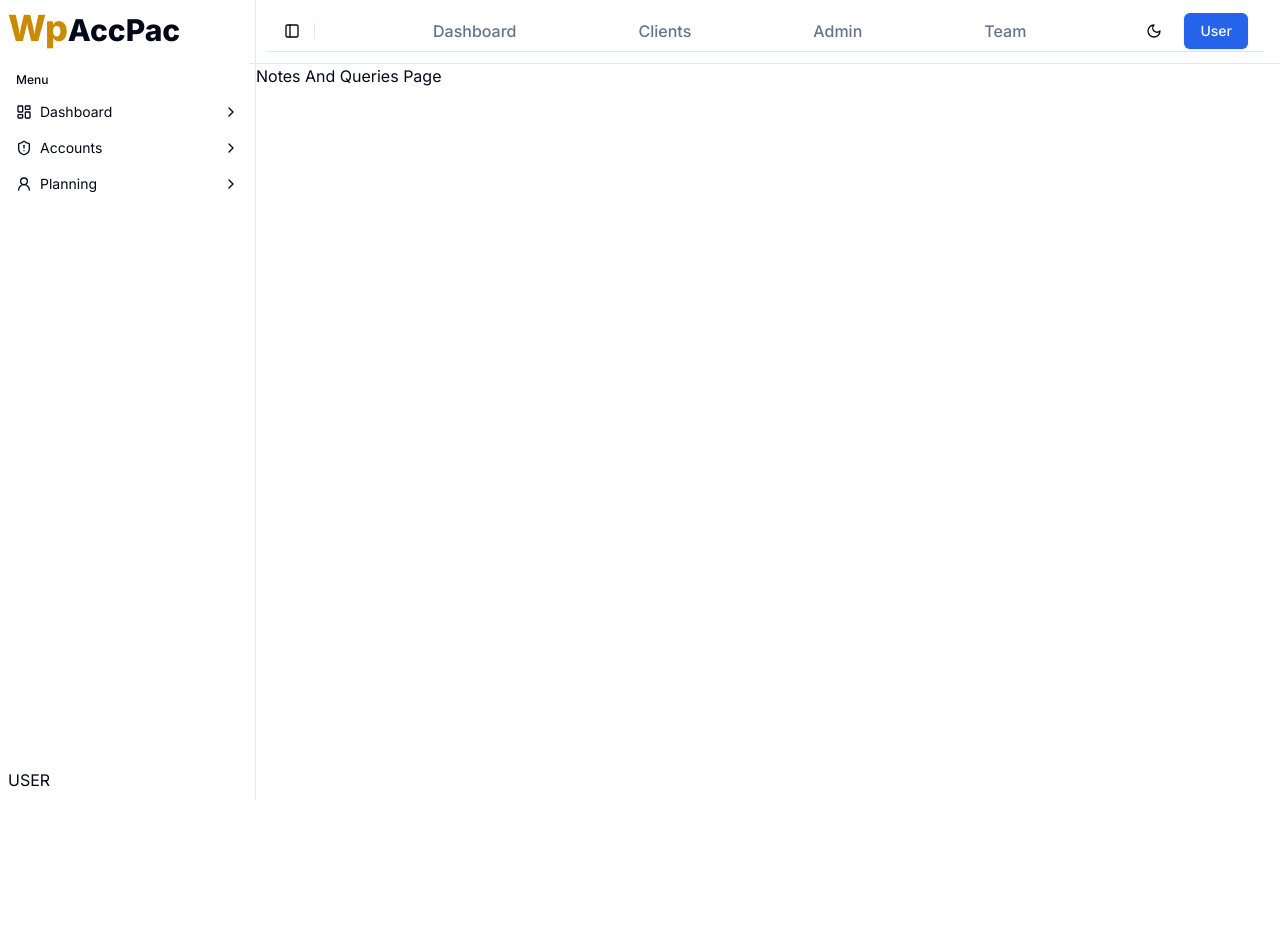
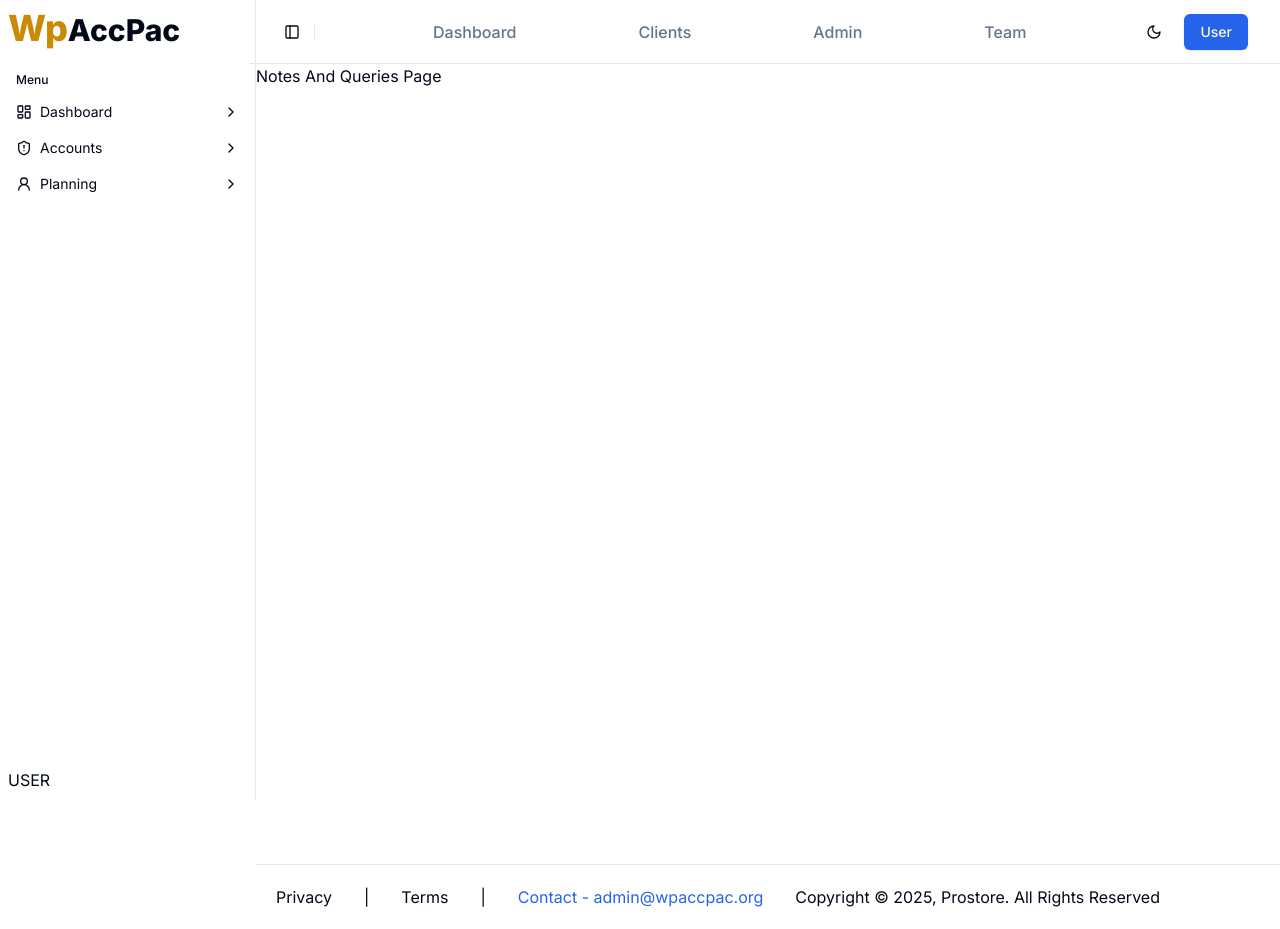
Before and after one commit to NeilRow56/wpaccpac_feb2025, a Next.js app: page /accounts/notes-and-queries in a window 1280 px wide. Before the commit the page ends 800 px from the top, so only its background shows below. Built offline with nearby package versions, Linux system fonts and the light colour scheme.

Commit message:
Added Footerr to client and main layouts

```diff
--- a/src/app/(clients)/layout.tsx
+++ b/src/app/(clients)/layout.tsx
@@ -2,6 +2,7 @@ import { ClientSidebar } from '@/components/client/client-sidebar'
 
 import { DashboardItems } from '@/components/dashboard/dashboard-items'
 import { ThemeToggle } from '@/components/dashboard/theme-toggle'
+import Footer from '@/components/shared/footer'
 import { Button } from '@/components/ui/button'
 
 import { Separator } from '@/components/ui/separator'
@@ -23,7 +24,7 @@ function ClientLayout({ children }: NavbarProps) {
       <ClientSidebar />
       <SidebarInset>
         <header className='fixed left-0 right-0 top-0 flex h-16 shrink-0 items-center gap-2 border-b px-4 md:left-[250px]'>
-          <div className='container mx-auto flex grow items-center justify-between gap-2 border-b px-4'>
+          <div className='container mx-auto flex grow items-center justify-between gap-2 px-4'>
             <div className='flex items-center gap-2'>
               <SidebarTrigger className='-ml-1' />
               <Separator orientation='vertical' className='mr-2 h-4' />
@@ -41,7 +42,8 @@ function ClientLayout({ children }: NavbarProps) {
           </div>
         </header>
 
-        <main className='container mx-auto mt-16'>{children}</main>
+        <main className='container mx-auto mt-16 h-screen'>{children}</main>
+        <Footer />
       </SidebarInset>
     </SidebarProvider>
   )
--- a/src/app/(main)/layout.tsx
+++ b/src/app/(main)/layout.tsx
@@ -1,6 +1,7 @@
 import { AdminSidebar } from '@/components/dashboard/admin-sidebar'
 import { DashboardItems } from '@/components/dashboard/dashboard-items'
 import { ThemeToggle } from '@/components/dashboard/theme-toggle'
+import Footer from '@/components/shared/footer'
 import { Button } from '@/components/ui/button'
 
 import { Separator } from '@/components/ui/separator'
@@ -40,7 +41,8 @@ function AdminLayout({ children }: NavbarProps) {
           </div>
         </header>
 
-        <main className='container mx-auto mt-16'>{children}</main>
+        <main className='container mx-auto mt-16 h-screen'>{children}</main>
+        <Footer />
       </SidebarInset>
     </SidebarProvider>
   )
--- /dev/null
+++ b/src/components/shared/footer.tsx
@@ -0,0 +1,37 @@
+import { APP_NAME } from '@/lib/constants'
+import Link from 'next/link'
+
+const Footer = () => {
+  const currentYear = new Date().getFullYear()
+
+  return (
+    <footer className='border-t'>
+      <div className='items -center flex p-5'>
+        <div className='space-x-8 pr-8'>
+          <Link
+            href='https://1manstartup.com/privacy-policy'
+            target='_blank'
+            className='btn btn-link'
+          >
+            Privacy
+          </Link>
+          <span>|</span>
+          <Link
+            href='https://1manstartup.com/terms-and-conditions'
+            target='_blank'
+            className='btn btn-link'
+          >
+            Terms
+          </Link>
+          <span>|</span>
+        </div>
+        <span className='mr-8 flex items-center text-primary'>
+          Contact - admin@wpaccpac.org
+        </span>
+        Copyright © {currentYear}, {APP_NAME}. All Rights Reserved
+      </div>
+    </footer>
+  )
+}
+
+export default Footer
```
